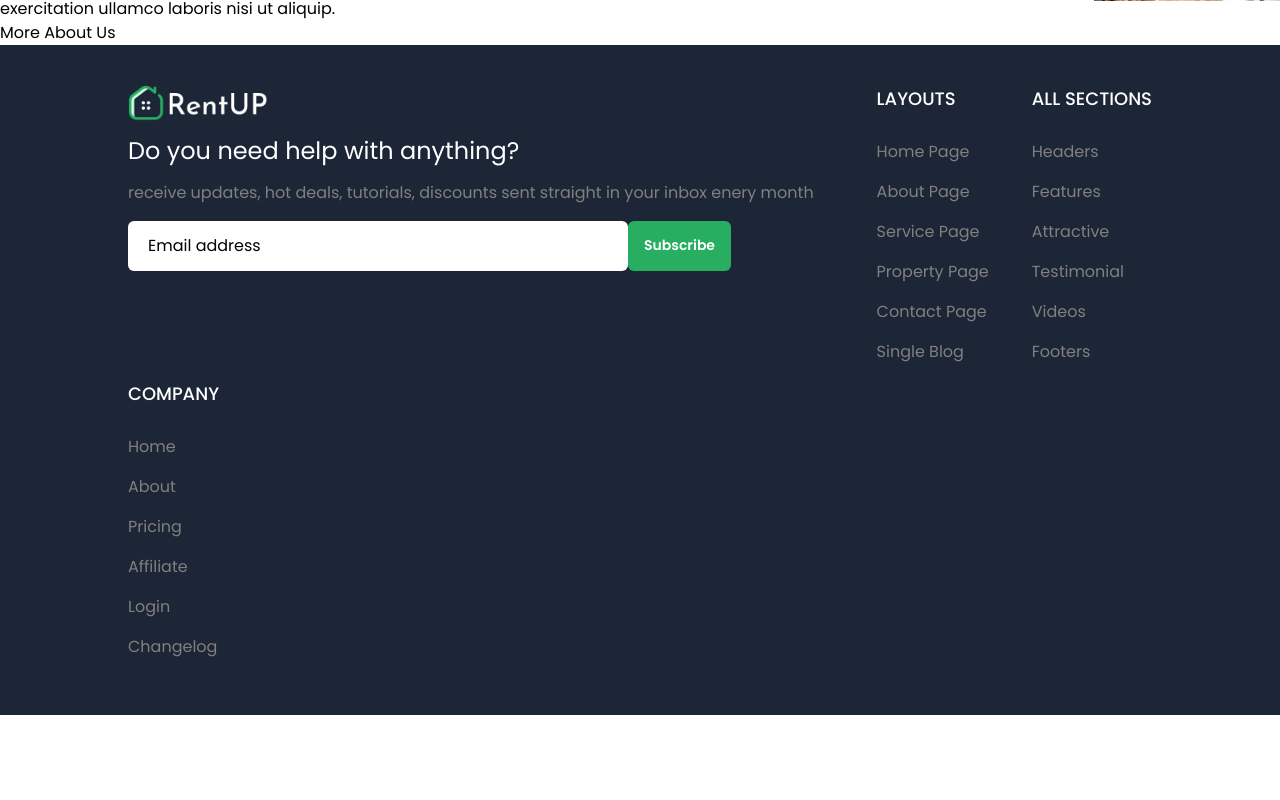
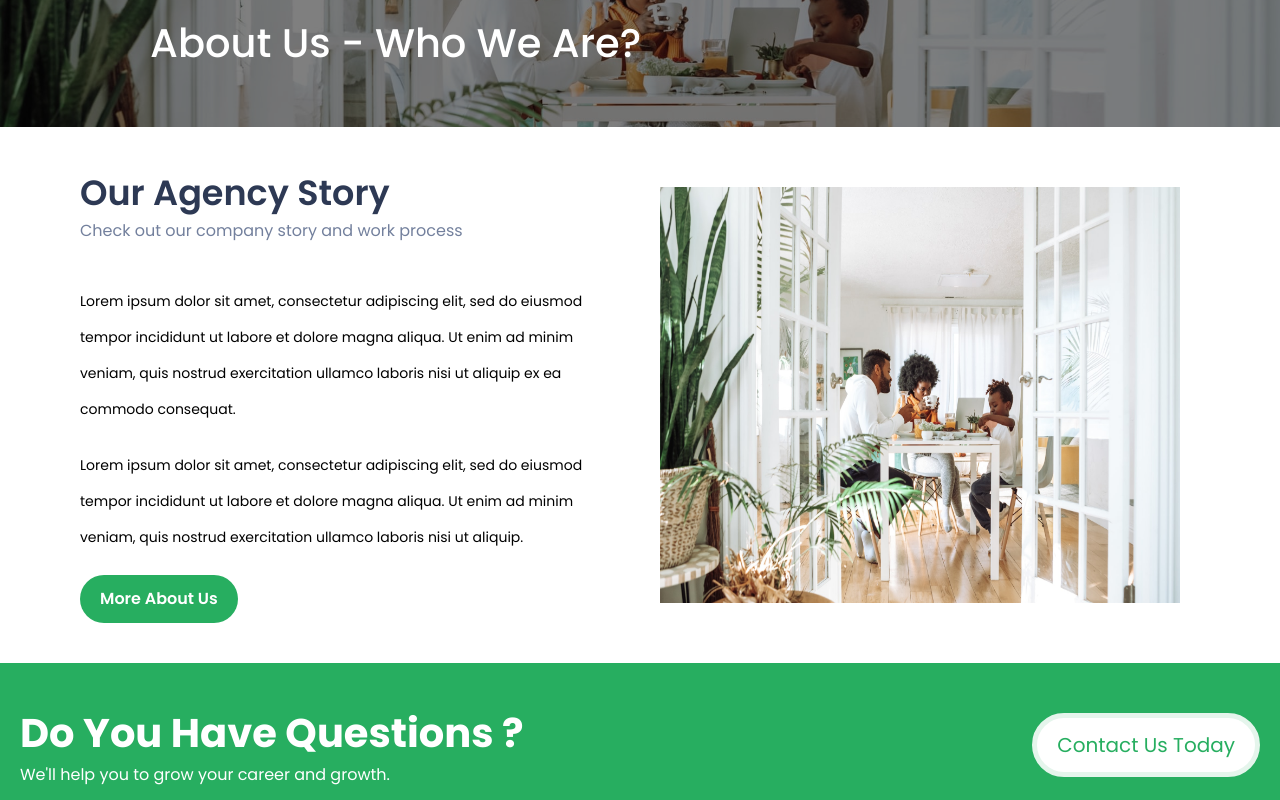
Before and after one commit to SanuRaj-K/rent-up, a Next.js app: page /about in a window 1280 px wide. Shown: the part 220-1020 px from the top of the page. Before the commit the page ends 935 px from the top, so only its background shows below. Built offline with nearby package versions, Linux system fonts and the light colour scheme.

Commit message:
feat:about page added

```diff
--- a/src/app/about/page.jsx
+++ b/src/app/about/page.jsx
@@ -1,11 +1,12 @@
+import ContactBottom from "@/components/contact/ContactBottom";
 import { SectionHeaders } from "@/components/section-headers";
 import Image from "next/image";
 import React from "react";
 
-const page = () => {
+const About = () => {
   return (
     <div>
-      {/* <section className="  ">
+      <section className="  ">
         <div>
           <SectionHeaders
             desc={"About Us - Who We Are?"}
@@ -13,44 +14,54 @@ const page = () => {
             image={"about-main.jpg"}
           />
         </div>
-      </section> */}
+      </section>
       <section>
-        <div className=" flex justify-between">
-          <div >
-            <div>
-              <h1>Our Agency Story</h1>
-              <h3>Check out our company story and work process</h3>
+        <div className=" w-full flex  py-10 px-5 md:px-10 lg:px-20 flex-col lg:flex-row lg:justify-between">
+          <div className=" w-full lg:w-1/2">
+            <div className=" md:text-center lg:text-start">
+              <h1 className=" text-[#2d3954] font-semibold text-[35px]">
+                Our Agency Story
+              </h1>
+              <h3 className=" text-[#73809d]">
+                Check out our company story and work process
+              </h3>
             </div>
-            <div>
+            <div className=" mt-10 text-sm  leading-[36px] max-w-[90%] flex flex-col">
               <span>
                 Lorem ipsum dolor sit amet, consectetur adipiscing elit, sed do
                 eiusmod tempor incididunt ut labore et dolore magna aliqua. Ut
                 enim ad minim veniam, quis nostrud exercitation ullamco laboris
                 nisi ut aliquip ex ea commodo consequat.
               </span>
-              <span>
+              <span className=" mt-5">
                 Lorem ipsum dolor sit amet, consectetur adipiscing elit, sed do
                 eiusmod tempor incididunt ut labore et dolore magna aliqua. Ut
                 enim ad minim veniam, quis nostrud exercitation ullamco laboris
                 nisi ut aliquip.
               </span>
             </div>
-            <div>
-              <div>More About Us</div>
+            <div className=" flex md:justify-center lg:justify-normal">
+              <div className="  text-white bg-primary px-5 py-3 rounded-full inline-block mt-5 font-semibold">
+                <div>More About Us</div>
+              </div>
             </div>
           </div>
-          <div className=" ">
+          <div className=" rounded-md flex md:justify-center lg:justify-normal  w-full lg:w-1/2 ">
             <Image
               src={"/assets/images/pages/about-main.jpg"}
               alt="about"
-               width={600}
-               height={400}
+              className="  p-5"
+              width={600}
+              height={400}
             />
           </div>
         </div>
+      </section>
+      <section>
+        <ContactBottom />
       </section>
     </div>
   );
 };
 
-export default page;
+export default About;
--- a/src/components/contact/ContactBottom.jsx
+++ b/src/components/contact/ContactBottom.jsx
@@ -3,13 +3,13 @@ import React from "react";
 function ContactBottom() {
   return (
     <div>
-      <div className=" px-5  flex flex-col md:flex-row  md:justify-between bg-primary py-20   items-center">
+      <div className=" px-5  flex flex-col md:flex-row  md:justify-between bg-primary py-10  items-center">
         <div className=" text-center md:text-start text-white">
           <h1 className=" text-[40px]  font-bold">Do You Have Questions ?</h1>
           <h3>We&#39;ll help you to grow your career and growth.</h3>
         </div>
         <div>
-          <div className=" text-[20px] mt-5 md:mt-0  px-7 cursor-pointer  text-primary     bg-white hover:border-none transition-all duration-300 text-center py-5  border-[#E5F5EC] border-[5px] rounded-full">
+          <div className=" text-[20px] mt-5 md:mt-0  px-5 cursor-pointer  text-primary     bg-white hover:border-none transition-all duration-300 text-center py-3  border-[#E5F5EC] border-[5px] rounded-full">
             Contact Us Today
           </div>
         </div>
--- a/src/components/section-headers/index.jsx
+++ b/src/components/section-headers/index.jsx
@@ -15,9 +15,9 @@ export const SectionHeaders = ({ image, title, desc }) => {
             alt="bg"
           />
         </div>{" "}
-        <div className=" text-white z-40 left-[150px] absolute top-[100px]">
+        <div className=" text-white text-center md:text-start z-40 md:left-[150px] absolute top-[100px]">
           <h3 className=" text-[16px] mb-3">{title}</h3>
-          <h1 className=" text-[40px] font-medium">{desc}</h1>
+          <h1 className="  text-[30px] ml-10 md:ml-0 md:text-[40px] font-medium">{desc}</h1>
         </div>
       </section>
       <section></section>
```
